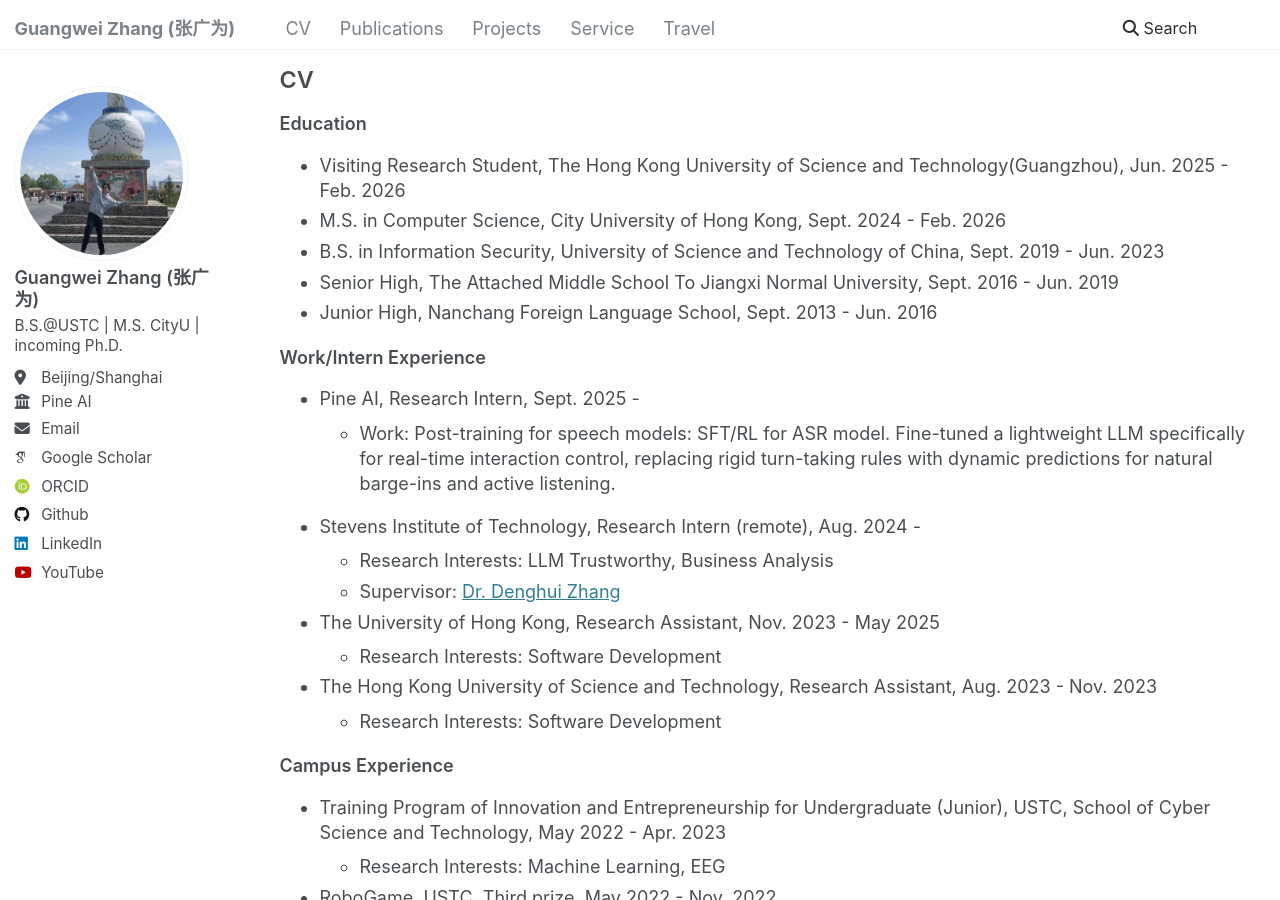
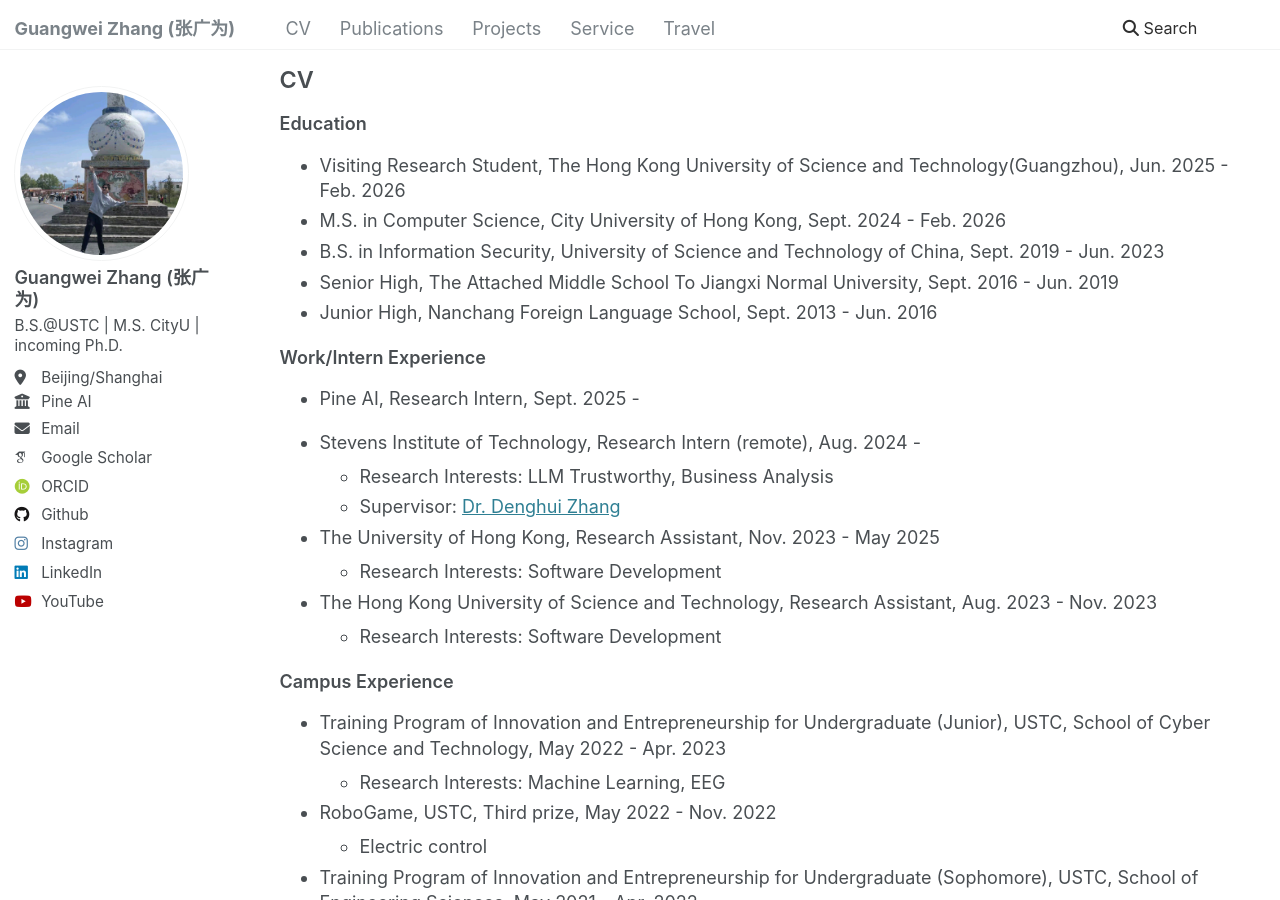
Before and after one commit to changhu73/changhu73.github.io, a Jekyll site: the page built from _pages/cv.md, in a window 1280 px wide and 900 px high. Built offline with Jekyll 4.4.1, drawn with Linux system fonts in a browser that asks for light colours; some web fonts are replaced; some of the changed lines change nothing that is shown.

Commit message:
update ins/cv

```diff
--- a/_config.yml
+++ b/_config.yml
@@ -56,7 +56,7 @@ author:
   goodreads        : # Username
   google_plus      : # Username
   keybase          : # Username
-  instagram        : # Username
+  instagram        : "kelvin_193308"
   lastfm           : # Username
   linkedin         : "guangwei-z-b914b4260"
   mastodon         : # URL
--- a/_pages/cv.md
+++ b/_pages/cv.md
@@ -20,7 +20,6 @@ redirect_from:
 ### Work/Intern Experience
 
 * Pine AI, Research Intern, Sept. 2025 -
-  *  Work: Post-training for speech models: SFT/RL for ASR model. Fine-tuned a lightweight LLM specifically for real-time interaction control, replacing rigid turn-taking rules with dynamic predictions for natural barge-ins and active listening.
 
 <!-- * The Guangdong Institute of Intelligence Science and Technology, Research Intern, Jun 2025 - Sept. 2025
   *  Research Interests: 3D Printable Brain Atlas
```
